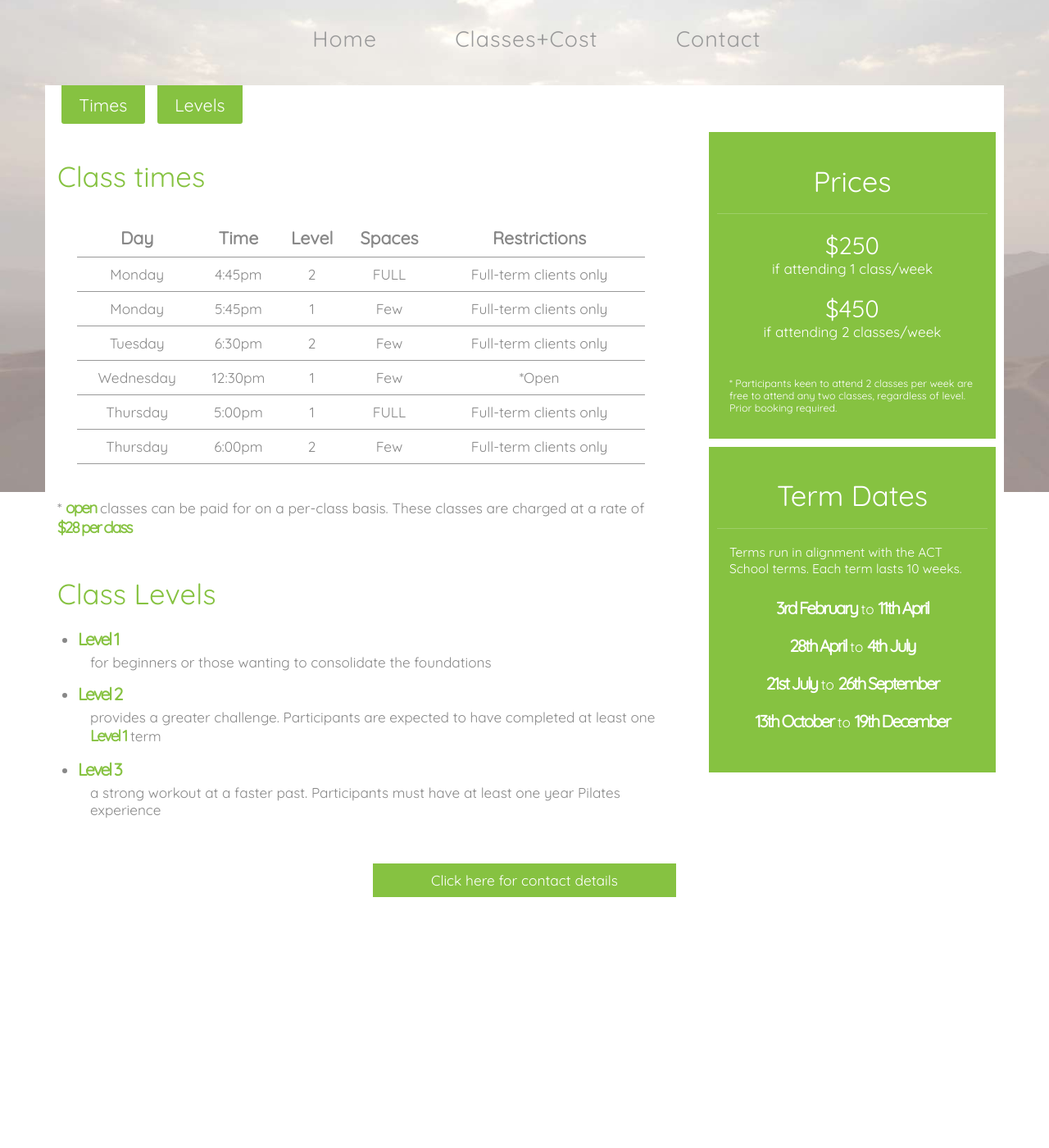
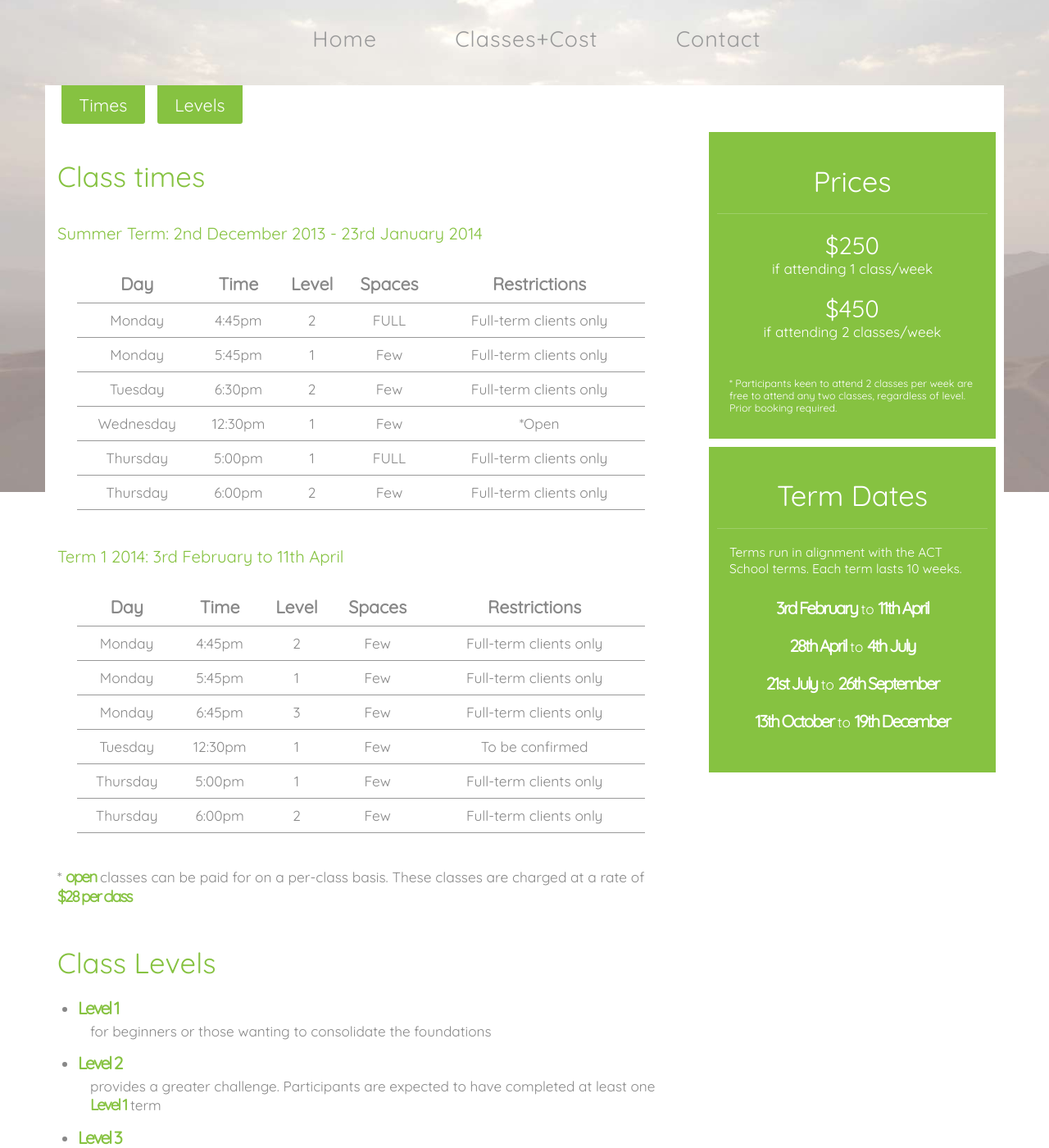
Before and after one commit to ithrive/ithrive.github.io-old, a Jekyll site: the page built from classes.html, in a window 1280 px wide and 1400 px high. Shown: the whole window at 82% size. Built offline with Jekyll 4.4.1, drawn with Linux system fonts in a browser that asks for light colours.

Commit message:
added timetable for term 1 2014

```diff
--- a/classes.html
+++ b/classes.html
@@ -17,6 +17,7 @@ page: classes
         <div class="span8">
             <a name="times"></a>
             <h2>Class times</h2>
+            <h3>Summer Term: 2nd December 2013 - 23rd January 2014</h3>
             <div class="scrollable-table">
                 <table>
                     <tr>
@@ -59,6 +60,60 @@ page: classes
                         <td>5:00pm</td>
                         <td>1</td>
                         <td>FULL</td>
+                        <td>Full-term clients only</td>
+                    </tr>
+                    <tr>
+                        <td>Thursday</td>
+                        <td>6:00pm</td>
+                        <td>2</td>
+                        <td>Few</td>
+                        <td>Full-term clients only</td>
+                    </tr>
+                </table>
+            </div>
+                  <h3>Term 1 2014: 3rd February to 11th April</h3>
+            <div class="scrollable-table">
+                <table>
+                    <tr>
+                        <th>Day</th>
+                        <th>Time</th>
+                        <th>Level</th>
+                        <th>Spaces</th>
+                        <th>Restrictions</th>
+                    </tr>
+                    <tr>
+                        <td>Monday</td>
+                        <td>4:45pm</td>
+                        <td>2</td>
+                        <td>Few</td>
+                        <td>Full-term clients only</td>
+                    </tr>
+                    <tr>
+                        <td>Monday</td>
+                        <td>5:45pm</td>
+                        <td>1</td>
+                        <td>Few</td>
+                        <td>Full-term clients only</td>
+                    </tr>
+                    <tr>
+                        <td>Monday</td>
+                        <td>6:45pm</td>
+                        <td>3</td>
+                        <td>Few</td>
+                        <td>Full-term clients only</td>
+                    </tr>
+                    <tr>
+                        <td>Tuesday</td>
+                        <td>12:30pm</td>
+                        <td>1</td>
+                        <td>Few</td>
+                        <td>To be confirmed</td>
+                    </tr>
+                    <tr>
+                        <td>Thursday</td>
+                        <td>5:00pm</td>
+                        <td>1</td>
+                        <td>Few</td>
                         <td>Full-term clients only</td>
                     </tr>
                     <tr>
--- a/index.html
+++ b/index.html
@@ -40,7 +40,7 @@ page: index
                 <em>ithrive</em> is a boutique Pilates business offering
                 <ul>
                     <li>Pilates mat-work classes</li>
-                    <li>small-group based (3-12 people)</li>
+                    <li>small-group based (3-10 people)</li>
                     <li>individualised instruction.</li>
                 </ul>
             </p>
@@ -50,7 +50,7 @@ page: index
             <p>
                 <em>ithrive Pilates</em> caters to many people including:
                 <ul>
-                    <li>those <em>recoving from injuries</em> who want to regain their former abilities</li>
+                    <li>those <em>recovering from injuries</em> who want to regain their former abilities</li>
                     <li>people seeking better <em>postural awareness</em> to avoid long-term postural issues
                         suffered by most in their latter years</li>
                     <li>those looking for a well-rounded <em>sports/training compliment</em></li>
```
